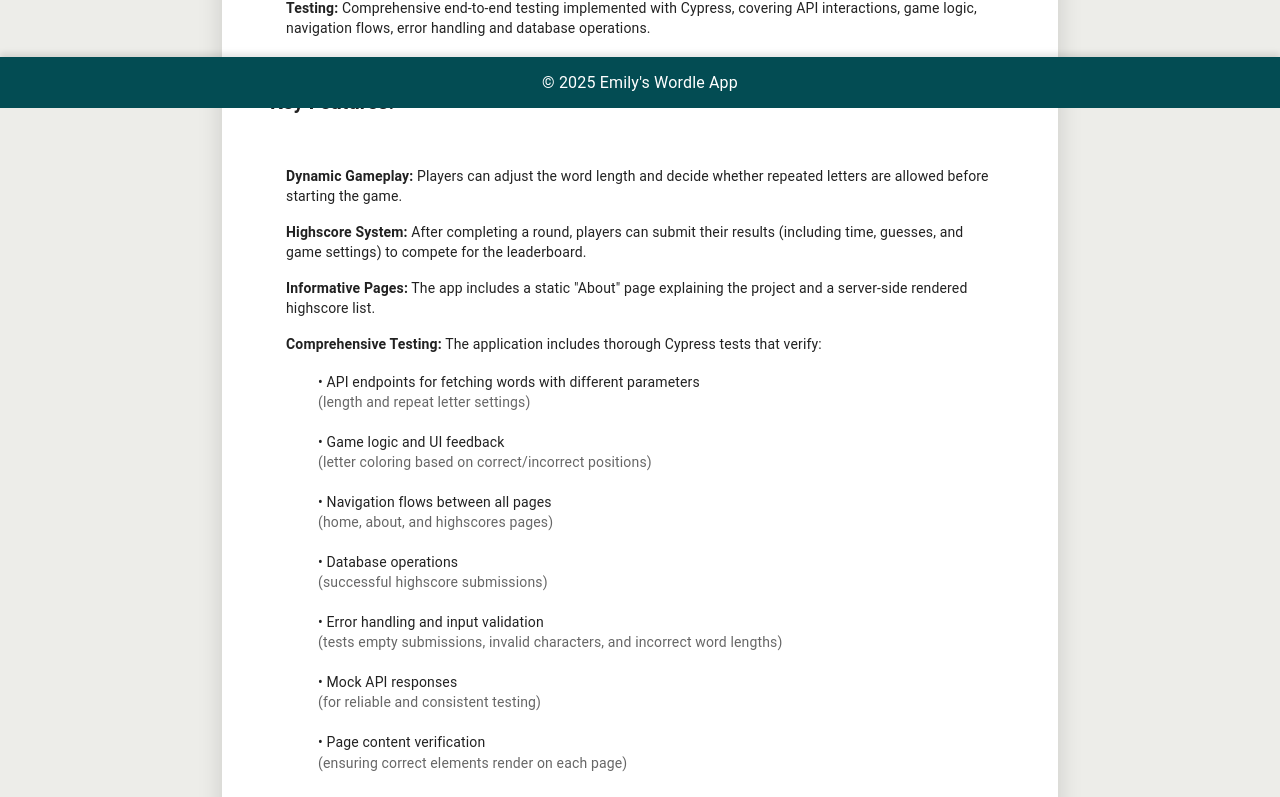
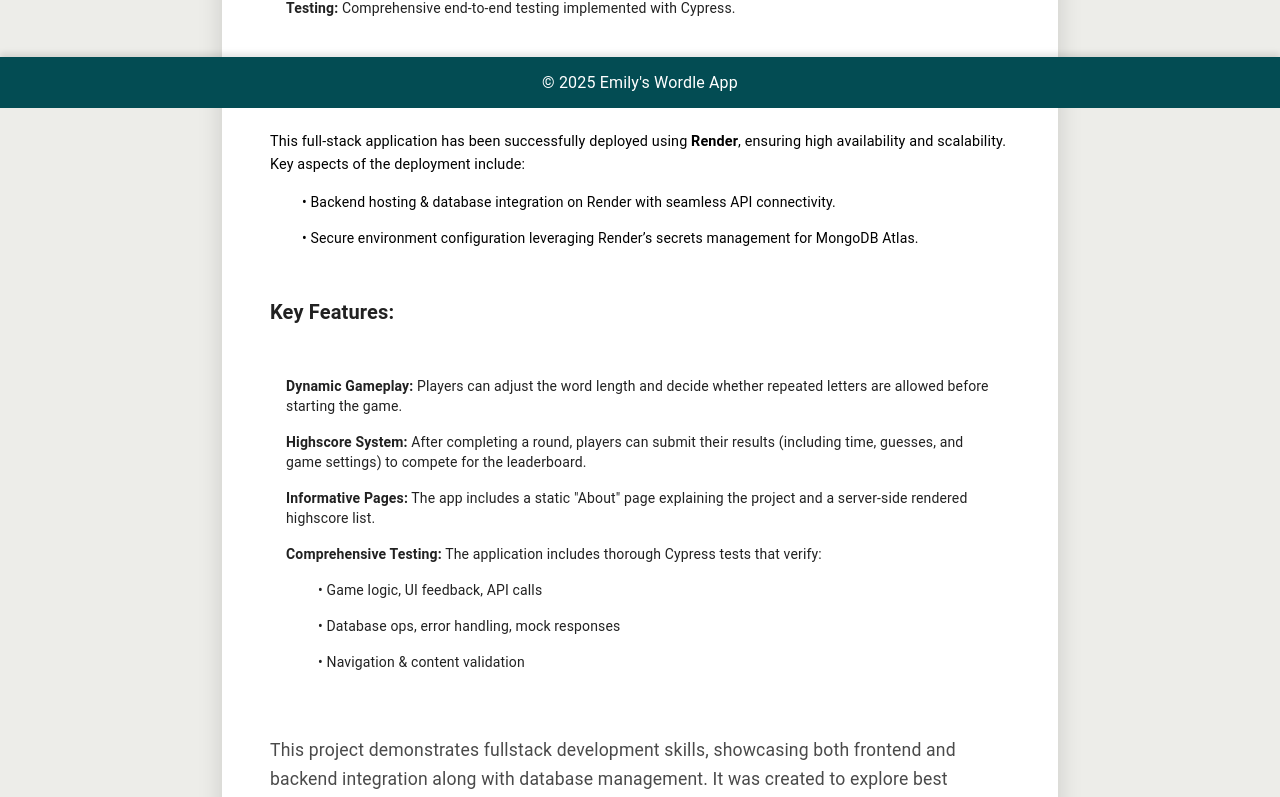
Before and after one commit to Emilyempa/Fullstack-Wordle, a React (Vite) app in the folder client/: page /about in a window 1280 px wide. Shown: the part 692-1489 px from the top of the page. Built offline with nearby package versions, Linux system fonts and the light colour scheme.

Commit message:
Enhance About page with deployment details and streamline feature descriptions

```diff
--- a/client/src/pages/About.jsx
+++ b/client/src/pages/About.jsx
@@ -117,14 +117,35 @@ function About() {
                 primary={
                   <>
                     <b>Testing:</b> Comprehensive end-to-end testing implemented
-                    with Cypress, covering API interactions, game logic,
-                    navigation flows, error handling and database operations.
+                    with Cypress.
                   </>
                 }
               />
             </ListItem>
           </List>
-
+          <Typography variant="h6" component="h2" sx={{ fontWeight: 600 }}>
+            Deployment & Hosting:
+          </Typography>
+          <Typography
+            variant="body1"
+            sx={{
+              fontSize: "0.9rem",
+              lineHeight: 1.6,
+              color: "#000000",
+              textAlign: "left",
+            }}
+          >
+            This full-stack application has been successfully deployed using <b>Render</b>,
+            ensuring high availability and scalability. Key aspects of the deployment include:
+            <List dense sx={{ pl: 2 }}>
+              <ListItem>
+                <ListItemText primary="• Backend hosting & database integration on Render with seamless API connectivity." />
+              </ListItem>
+              <ListItem>
+                <ListItemText primary="• Secure environment configuration leveraging Render’s secrets management for MongoDB Atlas." />
+              </ListItem>
+            </List>
+          </Typography>
           <Typography variant="h6" component="h2" sx={{ fontWeight: 600 }}>
             Key Features:
           </Typography>
@@ -171,44 +192,17 @@ function About() {
                     <List dense sx={{ pl: 2 }}>
                       <ListItem>
                         <ListItemText
-                          primary="• API endpoints for fetching words with different parameters"
-                          secondary="(length and repeat letter settings)"
+                          primary="• Game logic, UI feedback, API calls"
                         />
                       </ListItem>
                       <ListItem>
                         <ListItemText
-                          primary="• Game logic and UI feedback"
-                          secondary="(letter coloring based on correct/incorrect positions)"
+                          primary="• Database ops, error handling, mock responses"
                         />
                       </ListItem>
                       <ListItem>
                         <ListItemText
-                          primary="• Navigation flows between all pages"
-                          secondary="(home, about, and highscores pages)"
-                        />
-                      </ListItem>
-                      <ListItem>
-                        <ListItemText
-                          primary="• Database operations"
-                          secondary="(successful highscore submissions)"
-                        />
-                      </ListItem>
-                      <ListItem>
-                        <ListItemText
-                          primary="• Error handling and input validation"
-                          secondary="(tests empty submissions, invalid characters, and incorrect word lengths)"
-                        />
-                      </ListItem>
-                      <ListItem>
-                        <ListItemText
-                          primary="• Mock API responses"
-                          secondary="(for reliable and consistent testing)"
-                        />
-                      </ListItem>
-                      <ListItem>
-                        <ListItemText
-                          primary="• Page content verification"
-                          secondary="(ensuring correct elements render on each page)"
+                          primary="• Navigation & content validation"
                         />
                       </ListItem>
                     </List>
```
